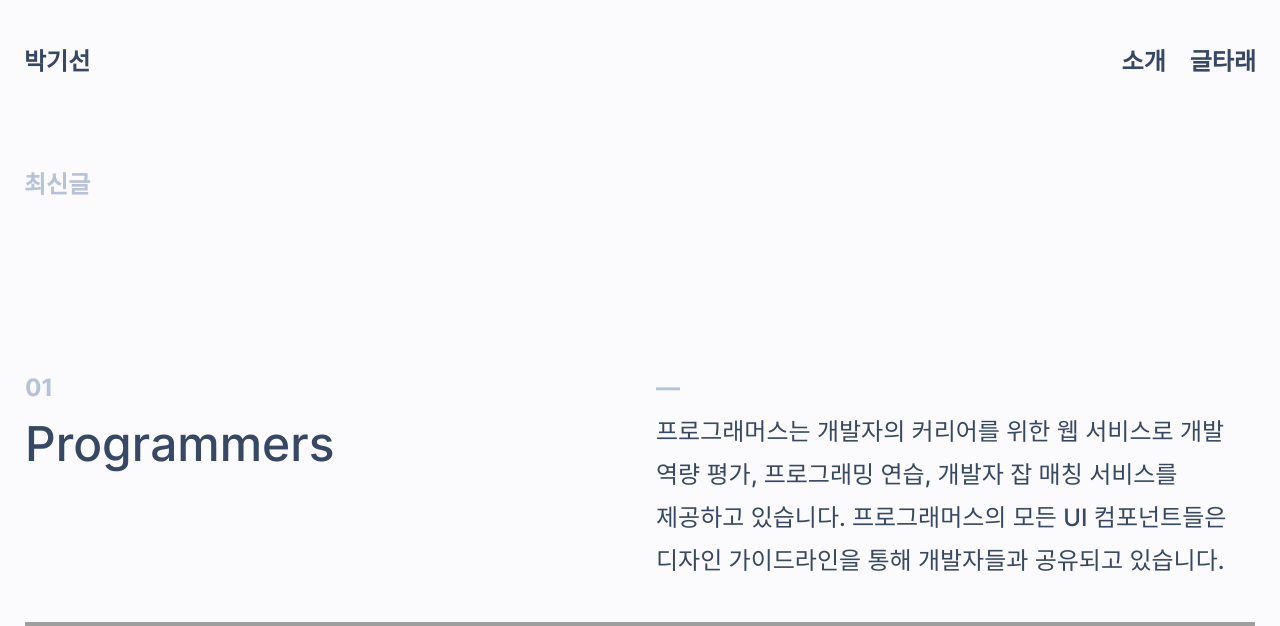
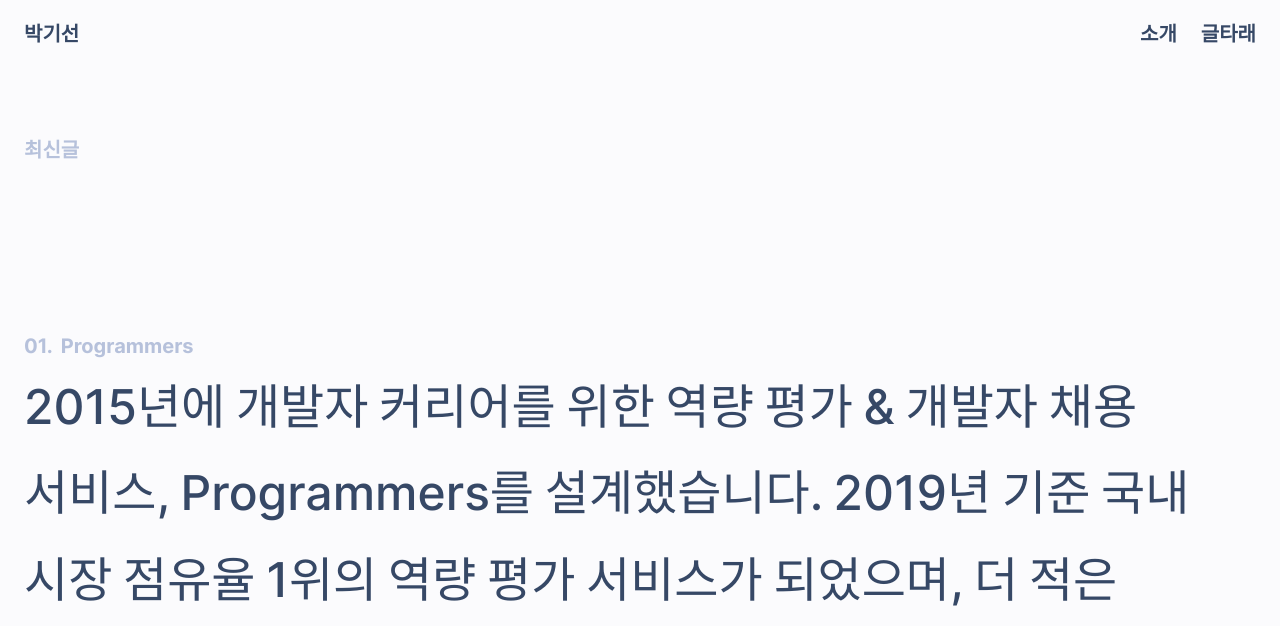
Before and after one commit to los0731/parkkisun, a Django app: page / in a window 1280 px wide. Shown: the top 626 px of the page. Run offline with Django 3.2, Linux system fonts and the light colour scheme; data that the repository does not hold is empty; some libraries are stand-ins or nearby versions; grey boxes are pictures that could not be loaded.

Commit message:
Update layout style for index page. and Added contents for index page.

```diff
--- a/blog/static/css/application.css
+++ b/blog/static/css/application.css
@@ -494,9 +494,21 @@ blockquote {
     .container-xxxl {
       max-width: 2000px; } }
 
+.row {
+  margin-left: -24px;
+  margin-right: -24px; }
+  @media (min-width: 1600px) {
+    .row {
+      margin-left: -40px;
+      margin-right: -40px; } }
+
 .col {
-  padding-right: 16px;
-  padding-left: 16px; }
+  padding-right: 24px;
+  padding-left: 24px; }
+  @media (min-width: 1600px) {
+    .col {
+      padding-left: 40px;
+      padding-right: 40px; } }
 
 body {
   background-color: #FBFBFD;
@@ -520,11 +532,10 @@ footer {
     float: right; }
 
 .nav-application {
-  margin-top: 24px;
   padding: 16px 0;
   display: flex; }
   .nav-application .nav-item {
-    font-size: 24px;
+    font-size: 20px;
     line-height: 1.8;
     display: inline-block;
     font-weight: 800;
@@ -536,6 +547,98 @@ footer {
     margin-right: auto; }
   .nav-application .nav-menu {
     padding-left: 24px; }
+
+.label {
+  font-size: 20px;
+  line-height: 1.8;
+  font-weight: 700;
+  -webkit-font-smoothing: antialiased;
+  color: #B6C1DB; }
+
+.recent-posts {
+  padding-top: 64px; }
+  .recent-posts a {
+    font-size: 48px;
+    line-height: 1.4;
+    word-spacing: -2px;
+    transition-duration: 0.16s;
+    transition-property: all;
+    transition-timing-function: ease-in-out;
+    transition-delay: initial;
+    position: relative;
+    color: #364866;
+    margin-top: 16px;
+    display: inline-block;
+    font-weight: 500;
+    line-height: 1.4;
+    color: #364866; }
+    .recent-posts a::after {
+      transition-duration: 0.16s;
+      transition-property: all;
+      transition-timing-function: ease-in-out;
+      transition-delay: initial;
+      content: '';
+      position: absolute;
+      height: 6px;
+      display: block;
+      background: #D9E4F1;
+      width: 100%;
+      left: 0;
+      bottom: 48%;
+      z-index: -1; }
+    .recent-posts a:hover {
+      color: #0078FF; }
+      .recent-posts a:hover::after {
+        bottom: 100%;
+        background: #3292FF; }
+
+.list-projects {
+  list-style: none;
+  padding: 0;
+  margin: 0; }
+  .list-projects .project-item {
+    counter-increment: item-counter;
+    padding-top: 160px; }
+  .list-projects .number::before {
+    content: "0" counter(item-counter) ". ";
+    padding-right: 4px;
+    margin-bottom: 8px; }
+  .list-projects a {
+    transition-duration: 0.16s;
+    transition-property: all;
+    transition-timing-function: ease-in-out;
+    transition-delay: initial;
+    position: relative;
+    color: #364866; }
+    .list-projects a::after {
+      transition-duration: 0.16s;
+      transition-property: all;
+      transition-timing-function: ease-in-out;
+      transition-delay: initial;
+      content: '';
+      position: absolute;
+      height: 6px;
+      display: block;
+      background: #D9E4F1;
+      width: 100%;
+      left: 0;
+      bottom: 48%;
+      z-index: -1; }
+    .list-projects a:hover {
+      color: #0078FF; }
+      .list-projects a:hover::after {
+        bottom: 100%;
+        background: #3292FF; }
+  .list-projects p, .list-projects img {
+    margin: 0 0 24px 0; }
+  .list-projects p {
+    font-size: 48px;
+    line-height: 1.4;
+    word-spacing: -2px;
+    font-weight: 500;
+    line-height: 1.8; }
+  .list-projects img {
+    width: 100%; }
 
 .about--hero {
   padding-top: 64px; }
@@ -563,7 +666,7 @@ footer {
       position: absolute;
       height: 6px;
       display: block;
-      background: #C9D3E7;
+      background: #D9E4F1;
       width: 100%;
       left: 0;
       bottom: 48%;
@@ -571,7 +674,7 @@ footer {
     .about--hero a:hover {
       color: #0078FF; }
       .about--hero a:hover::after {
-        bottom: 112%;
+        bottom: 100%;
         background: #3292FF; }
   @media (max-width: 1599px) {
     .about--hero br {
@@ -581,60 +684,11 @@ footer {
   list-style: none;
   padding: 0;
   margin: 0;
-  padding-top: 64px; }
+  margin-top: 120px; }
   .about--items li {
     font-size: 20px;
     line-height: 1.8;
     line-height: 2.4;
     font-weight: 500; }
 
-.list-index {
-  list-style: none;
-  padding: 0;
-  margin: 0; }
-  .list-index .list-item {
-    padding-top: 64px;
-    counter-reset: item-counter 0;
-    counter-increment: item-counter; }
-    .list-index .list-item + .list-item {
-      padding-top: 160px; }
-  .list-index .label {
-    font-size: 24px;
-    line-height: 1.8;
-    font-weight: 700;
-    -webkit-font-smoothing: antialiased;
-    color: #B6C1DB; }
-  .list-index .recent-posts a {
-    font-size: 48px;
-    line-height: 1.4;
-    word-spacing: -2px;
-    margin-left: -2px;
-    display: block;
-    margin-top: 24px;
-    font-weight: 500;
-    line-height: 1.2;
-    color: #364866; }
-    .list-index .recent-posts a::after {
-      transition-duration: 0.16s;
-      transition-property: all;
-      transition-timing-function: ease-in-out;
-      transition-delay: initial;
-      font-family: 'Roboto Mono', Menlo, Monaco, Consolas, "Courier New", monospace, "맑은 고딕", malgun gothic, "돋움", Dotum, Sans-Serif;
-      content: '↗';
-      color: #B6C1DB;
-      font-size: 19px;
-      vertical-align: top; }
-    .list-index .recent-posts a:hover {
-      color: #0078FF; }
-      .list-index .recent-posts a:hover::after {
-        color: #0078FF; }
-  .list-index .project .number::before {
-    content: "0" counter(item-counter); }
-  .list-index .project .description {
-    margin-top: 40px;
-    margin-bottom: 80px; }
-  .list-index .project img {
-    width: 100%;
-    margin-top: 40px; }
-
 /*# sourceMappingURL=application.css.map */
--- a/blog/static/css/application.scss
+++ b/blog/static/css/application.scss
@@ -29,12 +29,11 @@ footer {
 }
 
 .nav-application {
-  margin-top: 24px;
   padding: 16px 0;
   display: flex;
 
   .nav-item {
-    @include h4;
+    @include h5;
     display: inline-block;
     font-weight: 800;
     -webkit-font-smoothing: antialiased;
@@ -55,6 +54,61 @@ footer {
   }
 }
 
+.label {
+  @include h5;
+  font-weight: 700;
+  -webkit-font-smoothing: antialiased;
+  color: $color-text--secondary;
+}
+
+.recent-posts {
+  padding-top: 64px;
+
+  a {
+    @include h2;
+    @include linkable-inline;
+    margin-top: 16px;
+    display: inline-block;
+    font-weight: 500;
+    line-height: 1.4;
+    color: $color-text--primary;
+  }
+}
+
+.list-projects {
+  @include list-style-none;
+
+  .project-item {
+    counter-increment: item-counter;
+    padding-top: 160px;
+  }
+
+  .number::before {
+    content: "0" counter(item-counter) ". ";
+    padding-right: 4px;
+    margin-bottom: 8px;
+  }
+
+  a {
+    @include linkable-inline;
+  }
+
+  p, img {
+    margin: 0 0 24px 0;
+  }
+
+  p {
+    @include h2;
+    font-weight: 500;
+    line-height: 1.8;
+  }
+
+  img {
+    width: 100%;
+  }
+
+}
+
 .about--hero {
   @include margin-top--common;
 
@@ -107,69 +137,3 @@ footer {
     font-weight: 500;
   }
 }
-
-.list-index {
-  @include list-style-none;
-
-  .list-item {
-    padding-top: 64px;
-    counter-reset: item-counter 0;
-    counter-increment: item-counter;
-
-
-    & + .list-item {
-      padding-top: 160px;
-    }
-  }
-
-  .label {
-    @include h4;
-    font-weight: 700;
-    -webkit-font-smoothing: antialiased;
-    color: $color-text--secondary;
-  }
-
-  .recent-posts a {
-    @include h2;
-    margin-left: -2px;
-    display: block;
-    margin-top: 24px;
-    font-weight: 500;
-    line-height: 1.2;
-    color: $color-text--primary;
-
-    &::after {
-      @include transition();
-      @include font-mono;
-      content: '↗';
-      color: $blue-grey-200;
-      font-size: 19px;
-      vertical-align: top;
-    }
-
-
-    &:hover {
-      color: $color-primary;
-
-      &::after {
-        color: $color-primary;
-      }
-    }
-  }
-
-  .project {
-    .number::before {
-      content: "0" counter(item-counter);
-    }
-
-    .description {
-      margin-top: 40px;
-      margin-bottom: 80px;
-    }
-
-    img {
-      width: 100%;
-      margin-top: 40px;
-    }
-  }
-}
--- a/blog/static/css/bootstrab-theme.scss
+++ b/blog/static/css/bootstrab-theme.scss
@@ -44,7 +44,6 @@ h6 {
 h1,
 h2,
 h3 {
-  //font-weight: 700;
   //-webkit-font-smoothing: antialiased;
 }
 
@@ -167,7 +166,22 @@ blockquote {
   @include container-xxxl;
 }
 
+.row {
+  margin-left: -24px;
+  margin-right: -24px;
+
+  @media ($xxl-up) {
+    margin-left: -40px;
+    margin-right: -40px;
+  }
+}
+
 .col {
-  padding-right: 16px;
-  padding-left: 16px;
+  padding-right: 24px;
+  padding-left: 24px;
+
+  @media ($xxl-up) {
+    padding-left: 40px;
+    padding-right: 40px;
+  }
 }
--- a/blog/static/css/mixin.scss
+++ b/blog/static/css/mixin.scss
@@ -131,3 +131,31 @@
 @mixin margin-top--common {
   padding-top: 64px;
 }
+
+@mixin linkable-inline {
+  @include transition();
+  position: relative;
+  color: $color-text--primary;
+
+  &::after {
+    @include transition();
+    content: '';
+    position: absolute;
+    height: 6px;
+    display: block;
+    background: $blue-grey-75;
+    width: 100%;
+    left: 0;
+    bottom: 48%;
+    z-index: -1;
+  }
+
+  &:hover {
+    color: $color-primary;
+
+    &::after {
+      bottom: 100%;
+      background: $blue-400;
+    }
+  }
+}
--- a/blog/templates/blog/index.html
+++ b/blog/templates/blog/index.html
@@ -2,50 +2,94 @@
 
 {% block content %}
 
-<ol class="list-index" >
-  <li class="list-item">
-    <h2 class="label">최신글</h2>
+<div class="recent-posts">
+  <h6 class="label">최신글</h6>
+  <div class="posts">
     {% for post in posts %}
-    <div class="recent-posts">
-      <a href="#">{{ post.title }}</a>
-    </div>
+    <a href="#">{{ post.title }}</a>
     {% endfor %}
+  </div>
+</div>
+
+<ol class="list-projects" >
+  <li class="project-item">
+    <h5 class="label number">Programmers</h5>
+
+    <p class="description">
+      2015년에 개발자 커리어를 위한 역량 평가 & 개발자 채용 서비스, Programmers를 설계했습니다.
+      2019년 기준 국내 시장 점유율 1위의 역량 평가 서비스가 되었으며,
+      더 적은 팀원으로 더 많은 서비스를 운영할 수 있도록 디자인 시스템을 구축했습니다.
+    </p>
   </li>
 
-  <li class="list-item project">
-    <div class="row">
-      <div class="col col-12 col-xl-6">
-        <h2 class="label number"></h2>
-        <h2 class="title">
-          Programmers
-        </h2>
-      </div>
+  <li class="project-item">
+    <h5 class="label number">FS Search</h5>
 
-      <div class="col col-12 col-xl-6">
-        <h2 class="label">―</h2>
-        <h4 class="summary">
-          프로그래머스는 개발자의 커리어를 위한 웹 서비스로 개발 역량 평가, 프로그래밍 연습, 개발자 잡 매칭 서비스를 제공하고 있습니다. 프로그래머스의 모든 UI 컴포넌트들은 디자인 가이드라인을 통해 개발자들과 공유되고 있습니다.
-        </h4>
-      </div>
+    <p class="description">
+      2019년. 오픈튜토리얼즈 회계 1을 공부하며 재무제표를 조회할 일이 많았습니다.
+      재무제표를 조회하는 흐름이 매우 불편했기 때문에,
+      기업 종목 코드를 입력하면 최근 재무제표를 바로 조회할 수 있는 웹 애플리케이션을 만들었습니다.
+      Dart Open API에서 정보를 받았으며, Beautiful Soup, Pandas을 활용하여 Python으로 개발했습니다.
+    </p>
+  </li>
 
-      <div class="col col-12">
-        <img src="https://res.cloudinary.com/dyiqg9qhi/image/upload/v1514270942/gop-1-3-1_f3djvm.png" alt="">
-      </div>
+  <li class="project-item">
+    <h5 class="label number">Hands-On Projects for HTML & CSS</h5>
 
-      <!--<div class="col col-12 col-xl-6">-->
-      <!--<img src="https://res.cloudinary.com/dyiqg9qhi/image/upload/v1514715257/html_lzxncm.png" alt="">-->
-      <!--</div>-->
+    <p class="description">
+      2019년에 친구와 함께 온라인에서 직접 코드를 입력하면서 HTML/CSS 프로젝트를 진행할 수 있는 튜토리얼 코스를 만들었습니다.
+      이 튜토리얼 코스는 Beautiful Soup과 정규표현식을 통해 사용자가 코드를 옳게 작성했는지 체크합니다.
+      강의를 게재한 Next.xyz에는 작가 등록이 되어있습니다.
+    </p>
+  </li>
 
-      <!--<div class="col col-12 col-xl-6">-->
-      <!--<h4 class="description">-->
-      <!--프로그래머스는 개발자의 커리어를 위한 웹 서비스로 개발 역량 평가, 프로그래밍 연습, 개발자 잡 매칭 서비스를 제공하고 있습니다. 프로그래머스의 모든 UI 컴포넌트들은 디자인 가이드라인을 통해 개발자들과 공유되고 있습니다.-->
-      <!--</h4>-->
-      <!--</div>-->
+  <li class="project-item">
+    <h5 class="label number">Retrospin</h5>
 
-      <div class="col col-12">
-        <img src="https://res.cloudinary.com/dyiqg9qhi/image/upload/v1514217896/%E1%84%8B%E1%85%B0%E1%86%B8_%E1%84%87%E1%85%B3%E1%84%85%E1%85%A1%E1%84%8B%E1%85%AE%E1%84%8C%E1%85%A5_wwwghk.png" alt="">
-      </div>
-    </div>
+    <p class="description">
+      2018년에 친구의 토이프로젝트인 RetroSpin을 디자인했습니다.
+      RetroSpin은 회고를 진행하는 애자일 팀들을 위한 온라인 회고 툴로서 개인 또는 팀의 회고가 가능하게 하고,
+      지속적으로 회고할 수 있도록 기록해주는 기능을 제공합니다.
+    </p>
+  </li>
+
+  <li class="project-item">
+    <h5 class="label number">Hashcode</h5>
+
+    <p class="description">
+      2016년에 설계한 Hashcode는 7000개 이상의 S/W 개발 인사이트와,
+      매월 15만 명의 개발자가 방문하는 프로그래밍 Q&A 서비스입니다.
+      2018년에 목록 및 질문 콘텐츠의 가독성 향상을 위하여 디자인을 리뉴얼했습니다.
+    </p>
+  </li>
+
+  <li class="project-item">
+    <h5 class="label number">Illustration Faces</h5>
+
+    <p class="description">
+      사이드 프로젝트로 친구, 지인, 처음 만난 사람, 팀 동료들의 얼굴을 그렸습니다.
+      이 아이디어는 팀원들의 호응으로 Grepp 명함의 콘셉트가 되었으며, 지금도 계속해서 그리고 있습니다.
+    </p>
+  </li>
+
+  <li class="project-item">
+    <h5 class="label number">Banana budget</h5>
+
+    <p class="description">
+      저는 언제나 나와 비슷한 사람들은 매달 얼마나 쓰고 있는지 궁금했습니다.
+      따라서 다른 가계부 앱처럼 편리하게 지출 내역을 입력하면서
+      익명으로 다른 사람과 지출을 비교할 수 있는 가계부 앱의 콘셉트를 디자인했습니다.
+    </p>
+  </li>
+
+  <li class="project-item">
+    <h5 class="label number">Rememberit</h5>
+
+    <p class="description">
+      2016년에 망각 곡선을 활용하여 더 효율적으로 암기를 도와주는 웹 플래시카드 서비스 Rememberit을 디자인했습니다.
+      크롬 익스텐션을 지원하는 Rememberit은 웹에서 모르는 단어를 바로 저장할 수 있고, cambridge 외
+      6개의 주요 사전 서비스에서 직접 스크랩하도록 도와줍니다.
+    </p>
   </li>
 </ol>
 {% endblock %}
```
Also changed, not shown: other parts of blog/static/css/application.scss (+2 -26 lines), 1 other file.
